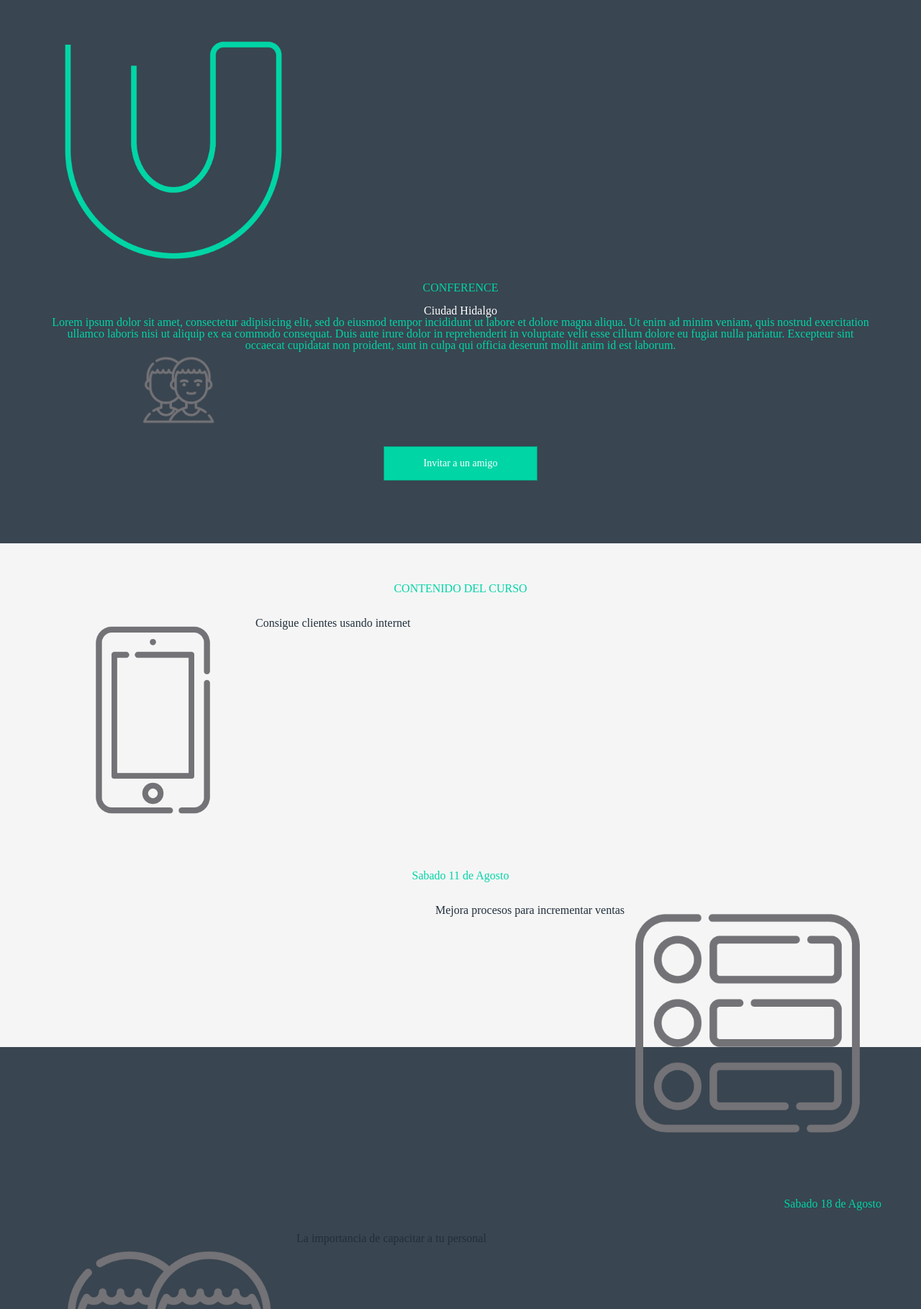
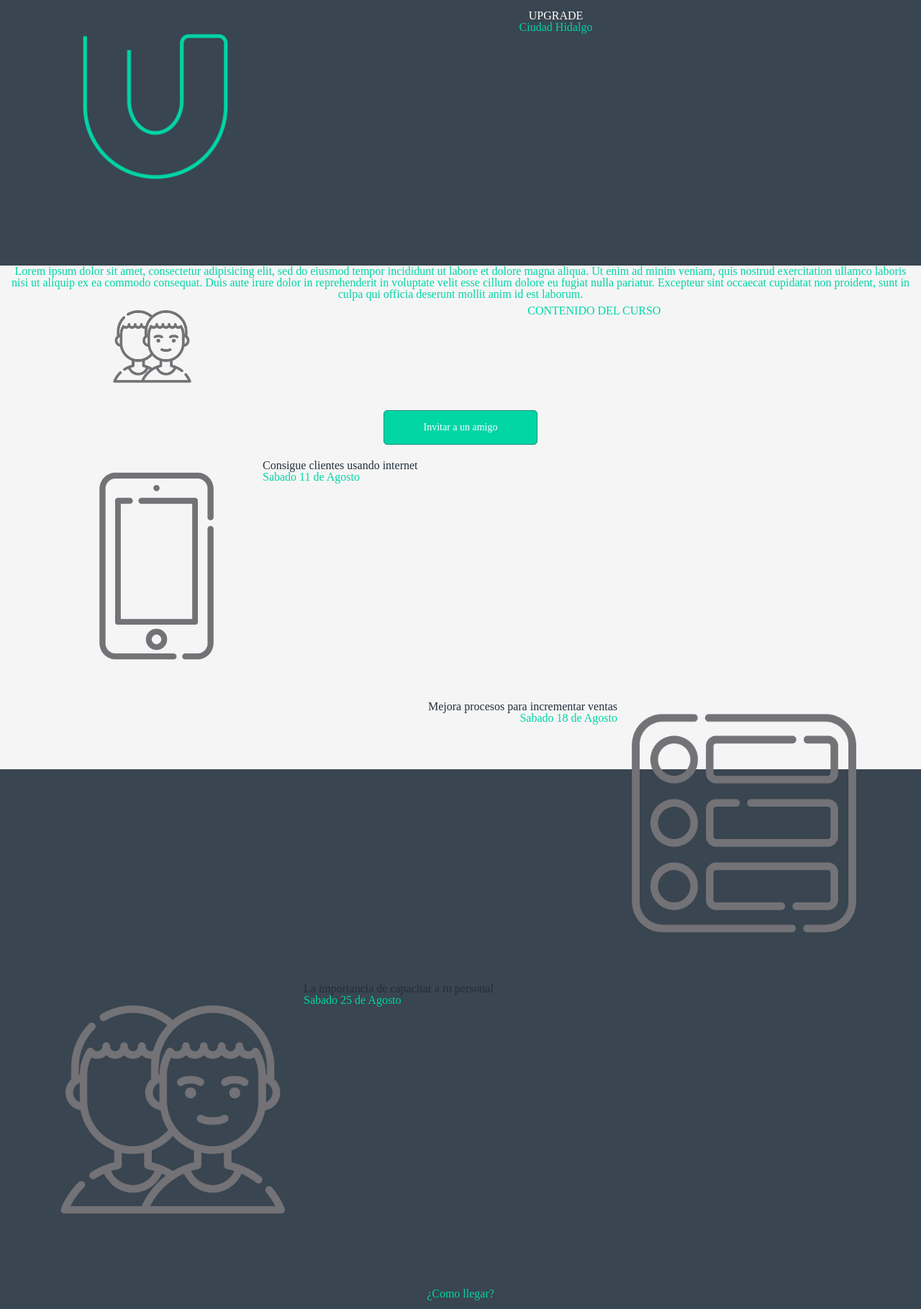
Before and after one commit to Diego93t/landinguconference, a PHP site: page / in a window 1280 px wide. Shown: the part 696-2515 px from the top of the page at 72% size. Run offline with PHP 8.4, Linux system fonts and the light colour scheme; data that the repository does not hold is empty; some libraries are stand-ins or nearby versions.

Commit message:
Proyecto al 95%

```diff
--- a/Invitar.php
+++ b/Invitar.php
@@ -29,7 +29,8 @@
                     </ul>
                     <a id="close" onclick="toggleMenu();">x</a>
                 </nav>
-            </div>
+          </div>
+      </header>
             <div class="container ">
                 <section class="row">
                 <div class="col-md-12 ">
@@ -37,7 +38,6 @@
                     <h1>Invita a un amigo.</h1>
                 </div>
                 <br>
-                <section class="row">
                     <div class="col-md-12 ">
                         <a class="btn btn-default btn-block btn-img" href="whatsapp://send?text=Hola te invitamos a incribirte a la conferencia https://www.facebook.com/UpgradeConsultoradeInnovacion/" data-action="share/whatsapp/share">
                             <img src="img/whatsapp.png" width="50">
@@ -60,7 +60,7 @@
                     </div>
                 </section>
             </div>
-        </header>
+
         <br>
         <footer>
             <div class="container">
--- a/css/style.css
+++ b/css/style.css
@@ -1,6 +1,7 @@
 body {
 width: 100%;
 height: 100%;
+
 background:#394550 !important;
 color: white;
 }
@@ -20,6 +21,7 @@ text-decoration: none;
 }
 header{
 width: 100%;
+text-align: center;
 }
 header >.heder-u {
 min-height: -webkit-fill-available;
@@ -59,7 +61,7 @@ display: inline-block;
 padding: 13px 54px;
 margin-top: 21px;
 margin-bottom: 21px;
-border-radius: 0px;
+border-radius: 5px;
 }
 .bt-border{
 border-color: #fff;
@@ -74,7 +76,7 @@ margin-left: auto;
 color: #212F3C ;
 }
 .marg-ext{
-margin-bottom: 66px;
+margin-bottom: 40px;
 }
 .bg-primary{
 background-color: whitesmoke !important;
--- a/css/stylemenu.css
+++ b/css/stylemenu.css
@@ -5,7 +5,7 @@ box-sizing: border-box;
 }
 img {
 max-width: 100%;
-margin: 0;
+margin: 5px;
 }
 /*----Mocvil-----------*/
 .mainPage {
@@ -64,7 +64,6 @@ z-index: 10;
 position: absolute;
 top: 5%;
 right: 7%;
-background-color: #0393f978;
 -moz-border-radius: 50%;
 -webkit-border-radius: 50%;
 border-radius: 50%;
--- a/index.php
+++ b/index.php
@@ -69,11 +69,12 @@
         <br>
         <div class="container marg-ext" >
             <section class="row">
-                <div class="col-md-12">
-                    <img src="img/LogoVerde_06.png" width="30%" >
-                    <h2 class="color-fntb text-center">CONFERENCE</h2>
-                    <br>
-                    <h2 class="color-fntw text-center">Ciudad Hidalgo</h2>
+                <div class="col-sm-12 marg-ext">
+               <img src="img/LogoVerde_06.png" width="20%" align="left" style="margin-left: 32px">
+                <h1 class=" text-uppercase">Upgrade</h1>
+                    <p class=" color-fntb">Ciudad Hidalgo</p>
+
+                </div>
                 </div>
                 <br>
                 <div class="col-sm-12 color-fntb">
@@ -94,7 +95,7 @@
             </section>
         </div>
         <section  class="bg-primary">
-            <div class="container marg-ext">
+            <div class="container ">
             <div class="row">
                 <div class="col--12 text-center">
                     <h2 class="section-heading text-uppercase text-center color-fntb">Contenido del curso</h2>
@@ -104,22 +105,24 @@
                 <div class="col-sm-12 marg-ext">
                     <img src="img/065-smartphone.png" width="25%" align="left" >
                     <h4 class="text-left">Consigue clientes usando internet</h4>
+                    <p class="color-fntb text-left">Sabado 11 de Agosto </p>
                 </div>
-                <p class="color-fntb">Sabado 11 de Agosto </p>
+
                 <br>
                 <br>
                 <div class="col-sm-12 marg-ext">
                     <img src="img/106-list.png" width="30%"  align="right" >
                     <h4 class="text-right">Mejora procesos para incrementar ventas </h4>
+                    <p class="text-right color-fntb">Sabado 18 de Agosto </p>
+
                 </div>
-                <p class="text-right color-fntb">Sabado 18 de Agosto </p>
                 <br>
                 <br>
                 <div class="col-sm-12   marg-ext">
                     <img src="img/017-users-1.png" width="30%"  align="left" >
                     <h4 class="text-left">La importancia de capacitar a tu personal</h4>
-                </div>
-                <p class="color-fntb">Sabado 25 de Agosto </p>
+                    <p class="color-fntb text-left">Sabado 25 de Agosto </p>
+                     </div>
                 <br>
                 <br>
             </div>
```
Also changed, not shown: Registro.php (+4 -4 lines), js/menu.js (deleted, +0 -26 lines).
